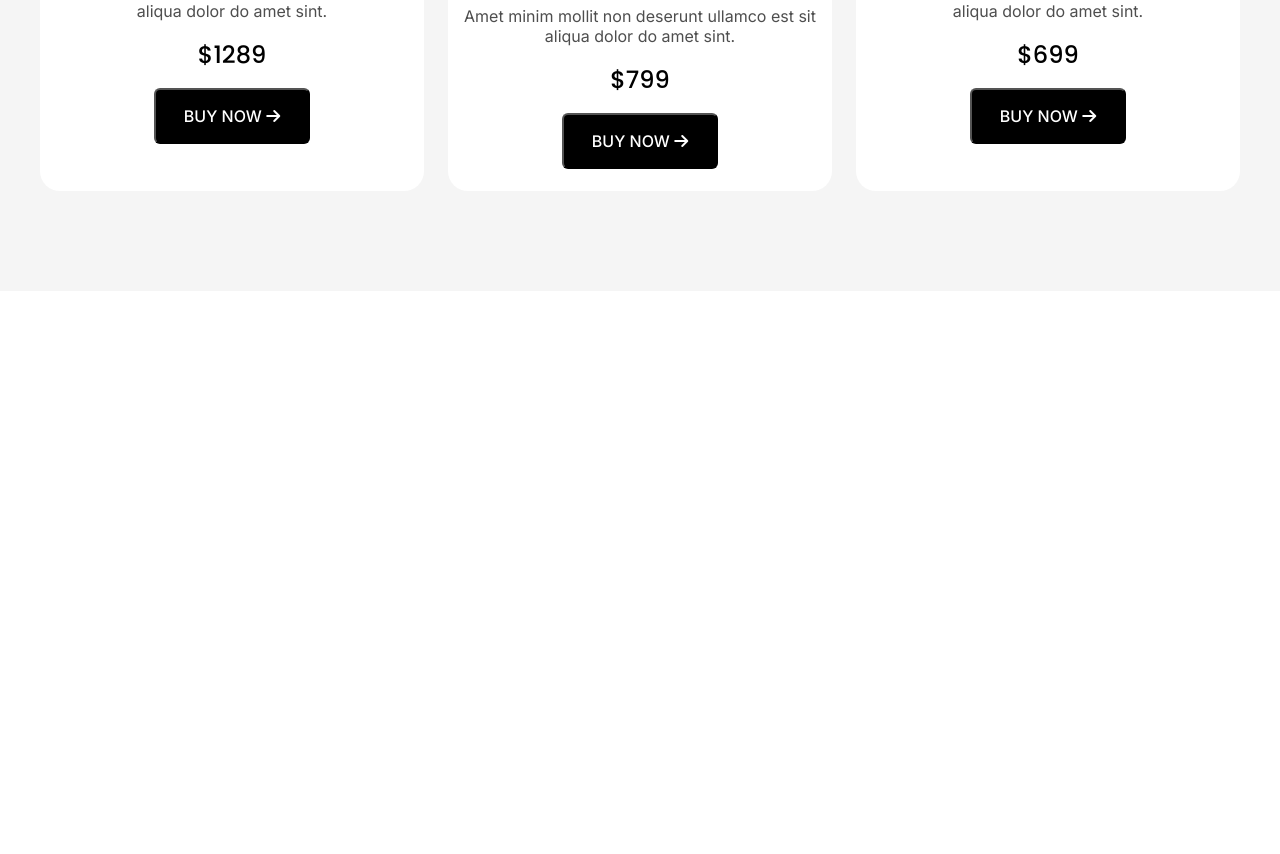
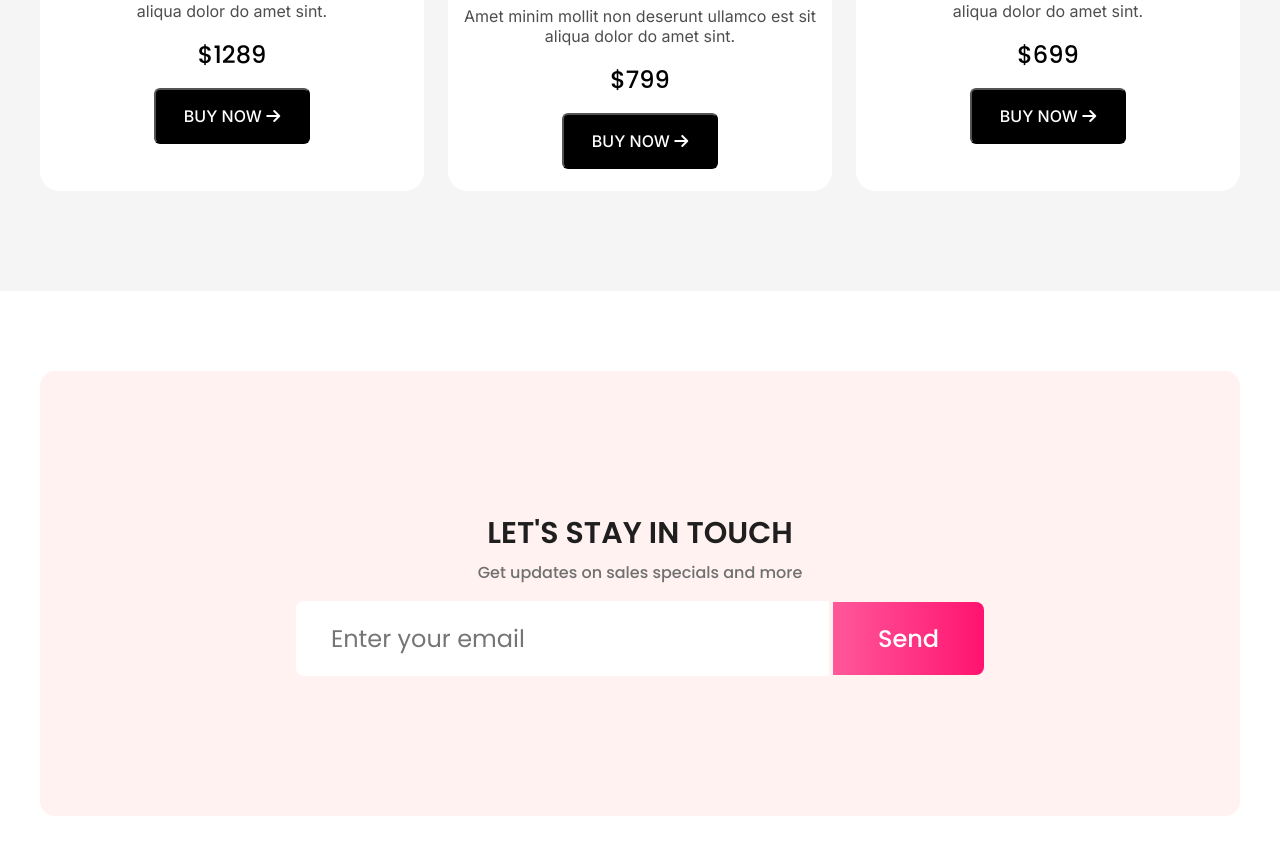
Before and after one commit to tanvirshekh-dev/Panda-commerce-landing-page, a plain HTML site: page index.html in a window 1280 px wide. Shown: the part 2175-3029 px from the top of the page. Before the commit the page ends 2466 px from the top, so only its background shows below. Drawn offline with Linux system fonts and the light colour scheme.

Commit message:
added footer section and fav-icon

```diff
--- a/index.html
+++ b/index.html
@@ -4,6 +4,9 @@
     <meta charset="UTF-8" />
     <meta name="viewport" content="width=device-width, initial-scale=1.0" />
     <title>Panda Commerce Landing Page</title>
+    <!-- favicon link -->
+     <link rel="shortcut icon" href="./images/fav-icon.png" type="image/x-icon">
+
     <!-- poppins fonts  -->
     <link rel="preconnect" href="https://fonts.googleapis.com" />
     <link rel="preconnect" href="https://fonts.gstatic.com" crossorigin />
@@ -19,6 +22,7 @@
       href="https://fonts.googleapis.com/css2?family=Inter:ital,opsz,wght@0,14..32,100..900;1,14..32,100..900&display=swap"
       rel="stylesheet"
     />
+
     <!-- font awesome cdn  -->
     <link
       rel="stylesheet"
@@ -29,7 +33,7 @@
     />
 
     <!-- style link  -->
-    <link rel="stylesheet" href="./styles/style.css" />
+    <link rel="stylesheet" href="styles/style.css">
   </head>
   <body>
     <!-- header part start  -->
@@ -199,7 +203,14 @@
     <!-- main part end -->
 
     <!-- footer part start  -->
-    <footer></footer>
+    <footer class="footer-container max-width">
+        <div class="footer-box text-center ">
+            <h4 class="footer-heading poppins-semibold">LET'S STAY IN TOUCH</h4>
+            <p class="footer-description poppins-medium">Get updates on sales specials and more</p>
+            <input type="email" name="" id="" placeholder="Enter your email">
+            <input type="submit" value="Send">
+        </div>
+    </footer>
     <!-- footer part end -->
   </body>
 </html>
--- a/styles/style.css
+++ b/styles/style.css
@@ -225,9 +225,8 @@
   color: #ff9d00;
   text-decoration: none;
 }
-.shoes-container{
-    gap: 24px;
-
+.shoes-container {
+  gap: 24px;
 }
 .shoes-items {
   background-color: #ffffff;
@@ -273,9 +272,8 @@
   color: #ff9d00;
   text-decoration: none;
 }
-.backpack-container{
-    gap: 24px;
-
+.backpack-container {
+  gap: 24px;
 }
 .backpack-items {
   background-color: #ffffff;
@@ -304,3 +302,43 @@
   font-size: 24px;
   padding: 16px;
 }
+/* footer styles */
+.footer-container {
+  background-color: white;
+}
+.footer-box {
+  background-color: #fff2f1;
+  margin: 80px 0px;
+  padding: 140px 200px;
+  border-radius: 15px;
+}
+.footer-heading {
+  color: #1f1f1f;
+  font-size: 30px;
+}
+.footer-description {
+  font-size: 16px;
+  color: #707070;
+  padding: 4px 0px 16px 0px;
+}
+.footer-container input[type="email"] {
+  font-family: "Poppins", sans-serif;
+  font-weight: 400;
+  font-style: normal;
+  font-size: 24px;
+  color: #CCCCCC;
+  border: none;
+  padding: 20px 35px;
+  border-radius: 8px 0px 0px 8px;
+}
+.footer-container input[type="submit"]{
+  font-size: 24px;
+  font-family: "Poppins", sans-serif;
+  font-weight: 500;
+  font-style: normal;
+  color: #FFFFFF;
+  border: none;
+  border-radius: 0px 8px 8px 0px;
+  padding: 19px 45px;
+  background-image: linear-gradient(to right, #FF589B, #FF136F);
+}
```
Also changed, not shown: images/fav-icon.png (added).
